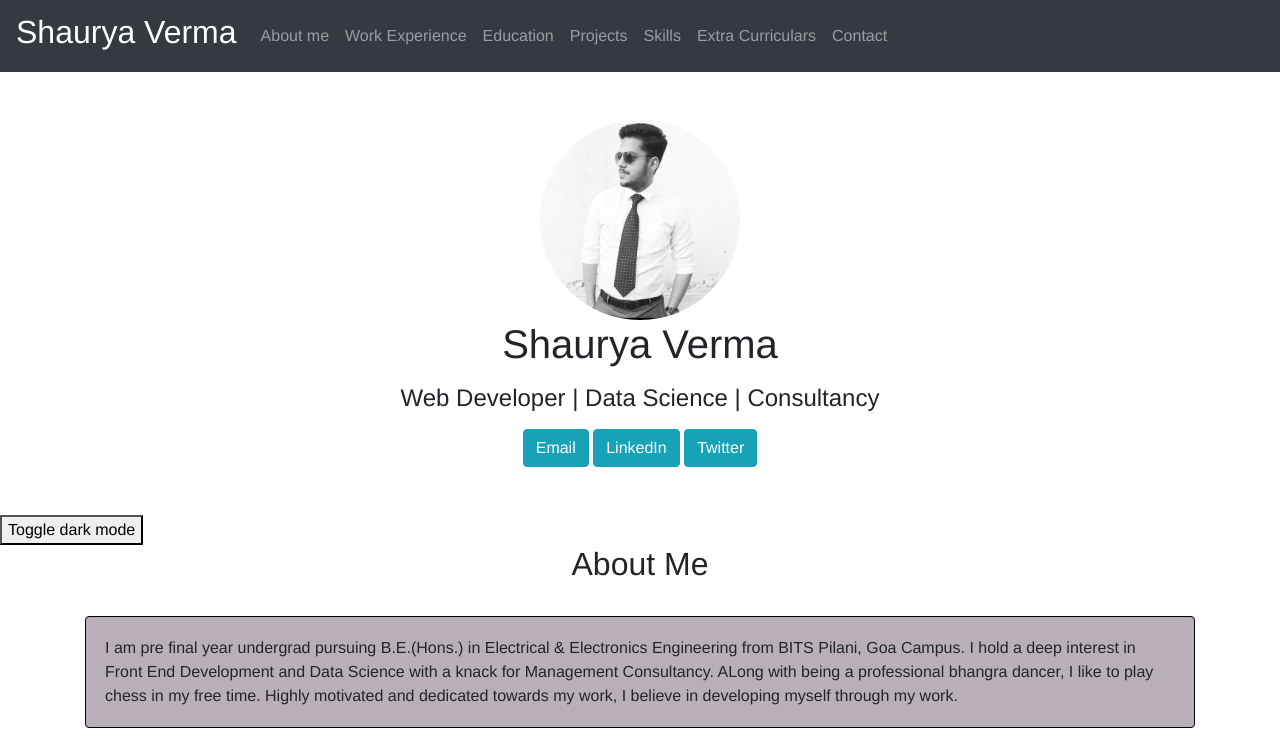
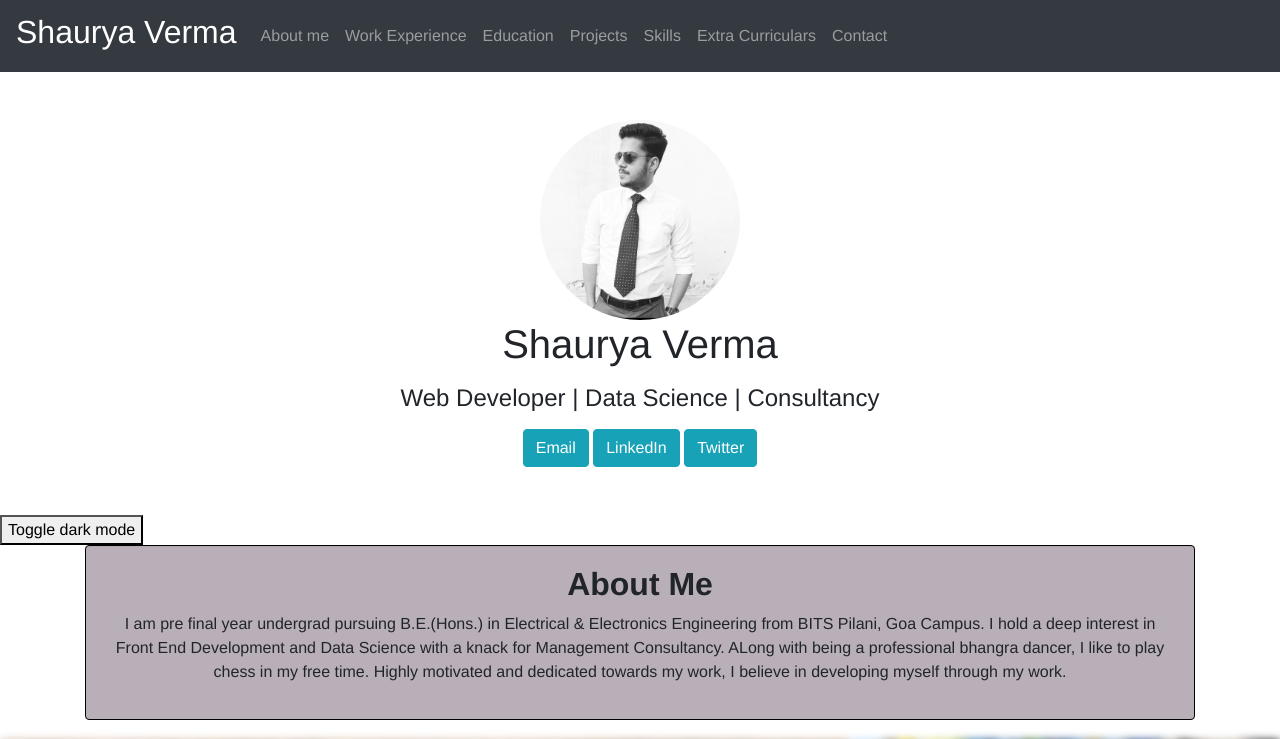
Before and after one commit to shauryav24/shauryav24.github.io, a website: page index.html in a window 1280 px wide. Shown: the top 739 px of the page. Drawn offline with nearby package versions, Linux system fonts and the light colour scheme; files whose address does not match are found by name.

Commit message:
Update index.html

```diff
--- a/index.html
+++ b/index.html
@@ -81,15 +81,16 @@
 
 
             <div class="aboutme" id="aboutme">
-                <h2>About Me</h2><br>
+
                 <div class="container">
                     <div class="well">
-                        I am pre final year undergrad pursuing B.E.(Hons.)
+                        <h2 align="center"><b>About Me</b></h2>
+                        <p>I am pre final year undergrad pursuing B.E.(Hons.)
                         in Electrical & Electronics Engineering from BITS Pilani, Goa Campus.
                         I hold a deep interest in Front End Development and Data Science with
                         a knack for Management Consultancy. ALong with being a professional bhangra
                         dancer, I like to play chess in my free time. Highly motivated and dedicated
-                        towards my work, I believe in developing myself through my work.
+                        towards my work, I believe in developing myself through my work.</p>
                     </div>
                 </div>
             </div>
```
